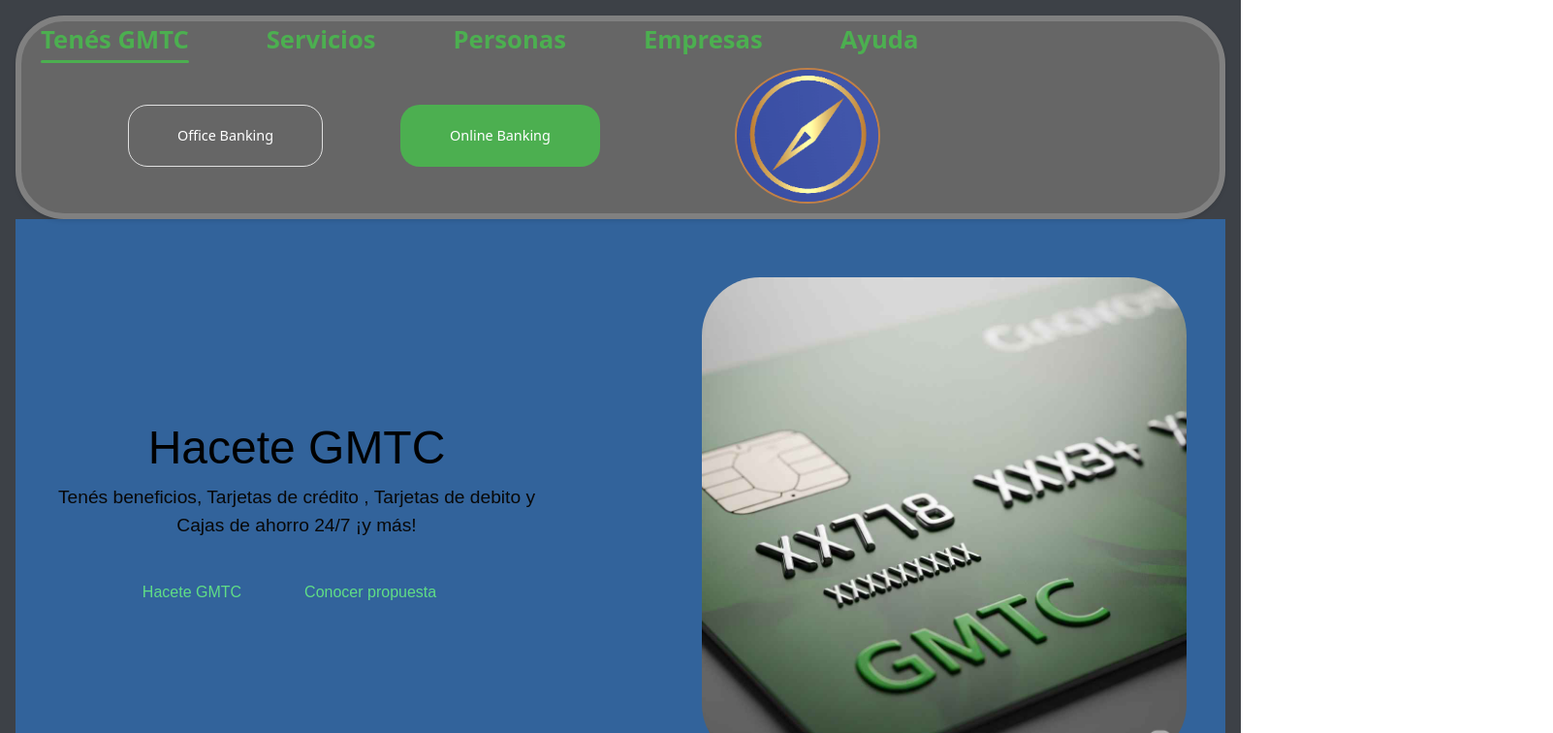
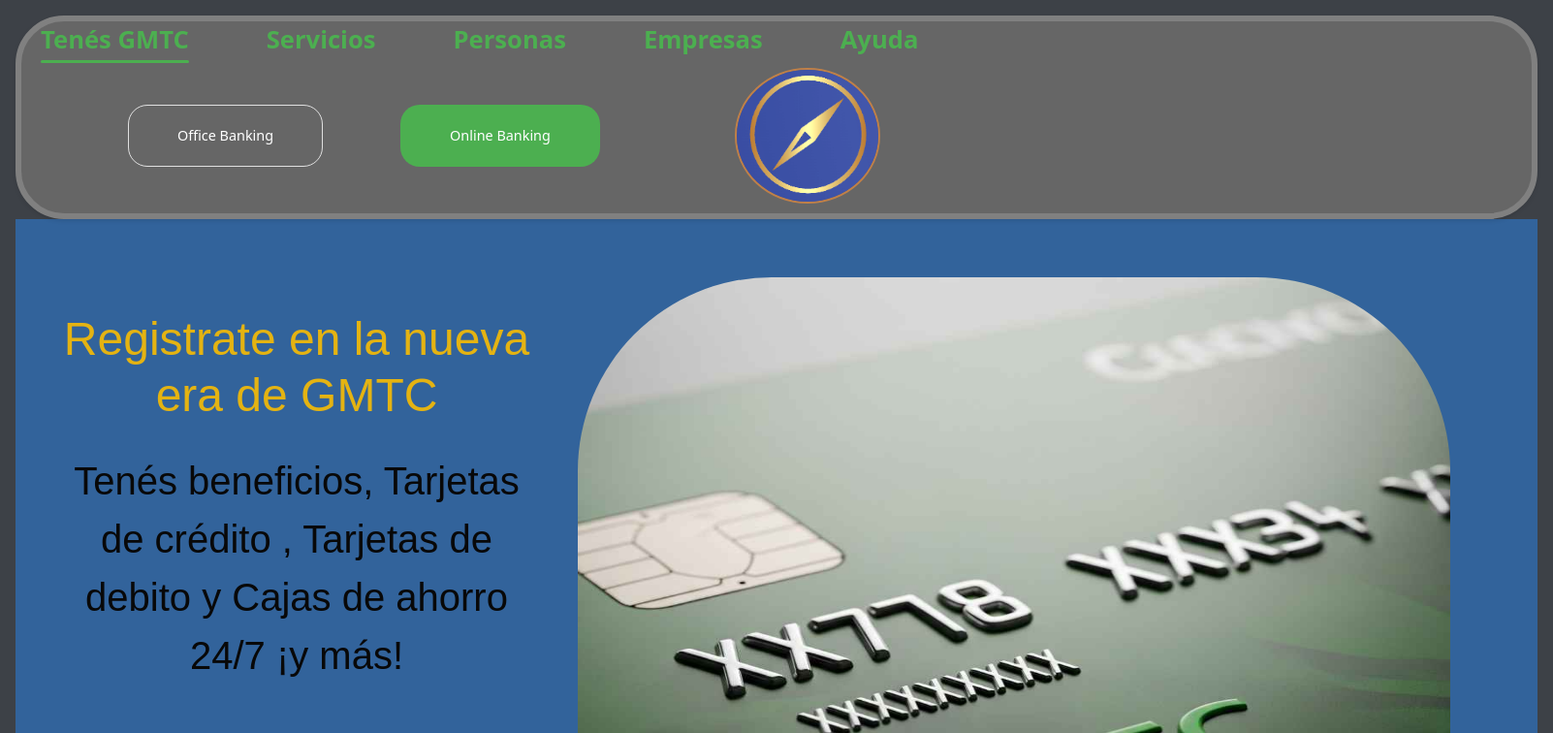
Before and after one commit to GonzaloMartinezz/TarjetaBancaria.Test, a React (Vite) app: page / in a window 1280 px wide. Shown: the top 756 px of the page at 97% size, 1602 px wide, since content can reach past the window. Built offline with nearby package versions, Linux system fonts and the light colour scheme.

Commit message:
componente homepage casi terminado solo ver el font de la letra

```diff
--- a/src/Components/HomePage.jsx
+++ b/src/Components/HomePage.jsx
@@ -8,11 +8,11 @@ const HomePage = () => {
         <div className="home-page-container">
             <header className="home-header">
                 <div className="header-content">
-                    <h1>Hacete GMTC</h1>
+                    <h2>Registrate en la nueva era de   GMTC</h2>
                     <p>Tenés beneficios, Tarjetas de crédito , Tarjetas de debito y Cajas de ahorro 24/7 ¡y más!</p>
-                    <div className="header-buttons">
-                        <button className="btn secondary-btn">Hacete GMTC</button>
-                        <button className="btn secondary-btn">Conocer propuesta</button>
+                    <div className="header-buttons d-flex flex-column gap-2">
+                        <button className="btn primary-btn">Hacete GMTC</button>
+                        <button className="btn primary-btn">Conocer propuesta</button>
                     </div>
                 </div>
               <div className="header-image1" >
--- a/src/Styles/HomePage.css
+++ b/src/Styles/HomePage.css
@@ -21,36 +21,40 @@
     max-width: 500px;
 }
 
-.header-content h1 {
+.header-content h2 {
+    font-family: 'Arial', sans-serif;
     font-size: 3em;
-    color: #000000;
-    margin-bottom: 10px;
+    color: #e4b312;
+    margin-bottom: 30px;
 }
 
 .header-content p {
-    font-size: 1.2em;
+    font-size: 2.5em;
     color: #080808;
-    margin-bottom: 30px;
+    margin-bottom: 60px;
 }
 
 .img-tarjeta12{
-    width: 500px;
-border-radius: 60px;
+    width: 900px;
+    height: 700px;
+    margin-right: 50px;
+    border-radius: 200px;
 }
 
 .header-buttons .btn {
-    padding: 12px 25px;
+    padding: 20px 50px ;
     border: none;
     border-radius: 50px;
-    font-size: 1em;
+    font-size: 2em;
     cursor: pointer;
     transition: background-color 0.3s ease;
-    margin-right: 15px;
+    margin-right: 50px;
+    width: 600px;
 }
 
 .primary-btn {
     background-color:#60dd86;
-    color: white;
+    color: #d68010d8;
 }
 
 .primary-btn:hover {
```
